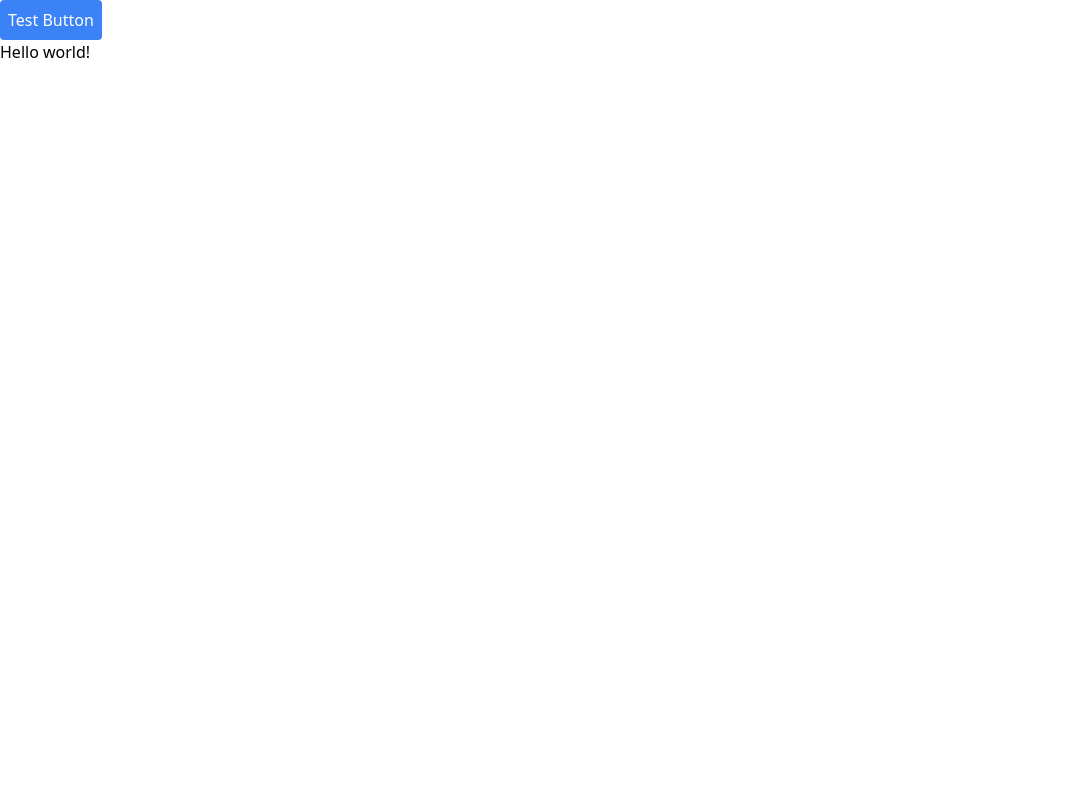
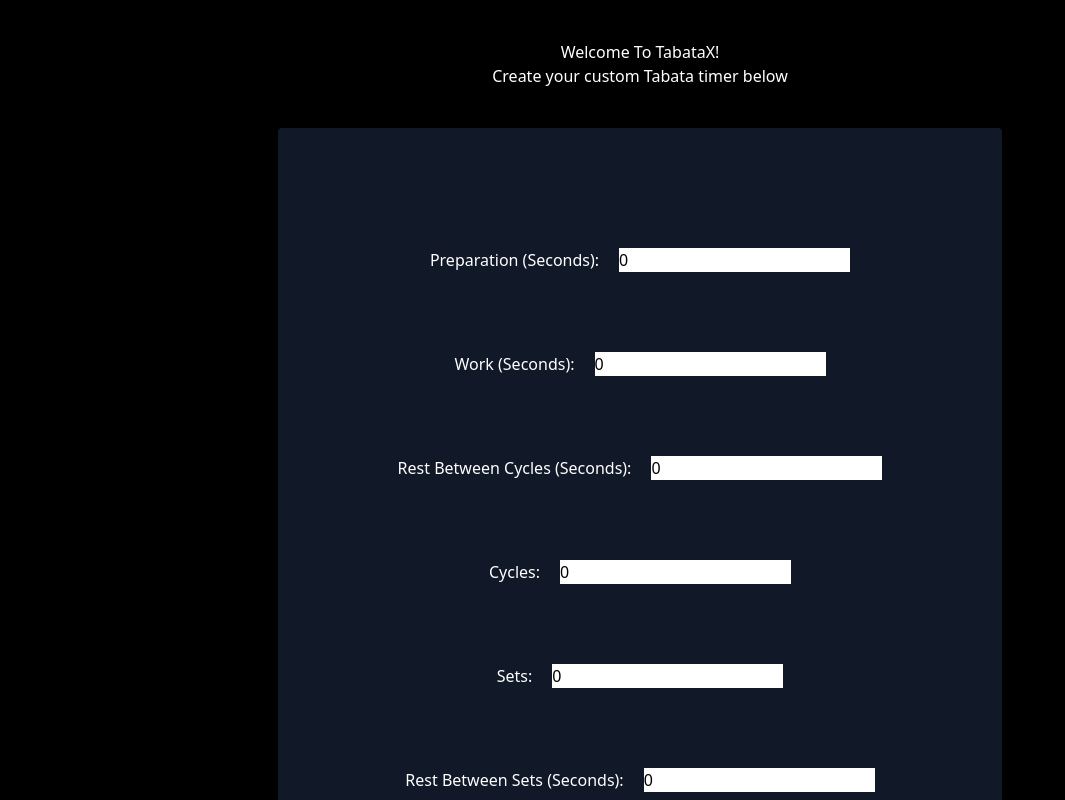
Before and after one commit to falvarezco/upfiit, a React (Vite) app: page / in a window 1280 px wide. Shown: the top 800 px of the page, without its empty margins (0-1065 px from the left). Built offline with nearby package versions, Linux system fonts and the light colour scheme.

Commit message:
Config Landing Page added along with initial form fields

```diff
--- a/src/App.tsx
+++ b/src/App.tsx
@@ -1,10 +1,17 @@
-import {Button} from './components/Button';
+import {Component, FC, ReactNode} from 'react';
+import {
+  Routes,
+  Route,
+} from "react-router-dom";
+import Config from './pages/Config'
 
-export function App() {
+
+const App = () => {
   return (
-    <>
-      <Button />
-      <h1>Hello world!</h1>
-    </>
+    <Routes>
+      <Route path="/" element={<Config/>}/>
+    </Routes>
   );
 }
+
+export default App;
--- a/src/index.html
+++ b/src/index.html
@@ -7,6 +7,6 @@
   </head>
   <body class="bg-white dark:bg-black">
     <div id="app"></div>
-    <script type="module" src="index.js"></script>
+    <script type="module" src="index.tsx"></script>
   </body>
 </html>
--- a/src/index.js
+++ /dev/null
@@ -1,5 +0,0 @@
-import ReactDOM from 'react-dom';
-import { App } from './App';
-
-const app = document.getElementById('app');
-ReactDOM.render(<App />, app);
--- /dev/null
+++ b/src/index.tsx
@@ -0,0 +1,10 @@
+import {createRoot} from 'react-dom/client'
+import { BrowserRouter } from 'react-router-dom'
+import App from './App'
+
+const root = createRoot(document.getElementById('app'))
+root.render(
+  <BrowserRouter>
+    <App/>
+  </BrowserRouter>
+)
--- /dev/null
+++ b/src/pages/Config.tsx
@@ -0,0 +1,63 @@
+import { Formik, Form, Field } from 'formik';
+
+const Config = () => {
+  const initialForm = {
+    preparation: 0,
+    work: 0,
+    restBetweenCycles: 0,
+    cycles: 0,
+    sets: 0,
+    restBetweenSets: 0,
+    coolDown: 0,
+  }
+  const handleSubmit = (values, setSubmitting) => console.log(values);
+  return (
+    <div className='flex items-center flex-col'>
+      <div className="m-10 flex flex-col items-center">
+        <h1 className='text-white text-bold'>Welcome To TabataX!</h1>
+        <h4 className='text-white'>Create your custom Tabata timer below</h4>
+      </div>
+      <Formik initialValues={initialForm} onSubmit={handleSubmit}>
+        {({isSubmitting}) => (
+          <Form>
+            <div className='w-100 flex flex-col items-center p-20 mb-10 bg-gray-900 rounded'>
+              <div className="flex m-10 items-start">
+                <label className="text-white pr-5" htmlFor="preparation">Preparation (Seconds):</label>
+                <Field type="number" id="preparation" name="preparation" />
+              </div>
+              <div className="flex m-10 items-start">
+                <label className="text-white pr-5" htmlFor="preparation">Work (Seconds):</label>
+                <Field type="number" id="work" name="work" />
+              </div>
+              <div className="flex m-10 items-start">
+                <label className="text-white pr-5" htmlFor="preparation">Rest Between Cycles (Seconds):</label>
+                <Field type="number" id="restBetweenCycles" name="restBetweenCycles" />
+              </div>
+              <div className="flex m-10 items-start">
+                <label className="text-white pr-5" htmlFor="preparation">Cycles:</label>
+                <Field type="number" id="cycles" name="cycles" />
+              </div>
+              <div className="flex m-10 items-start">
+                <label className="text-white pr-5" htmlFor="preparation">Sets:</label>
+                <Field type="number" id="sets" name="sets" />
+              </div>
+              <div className="flex m-10 items-start">
+                <label className="text-white pr-5" htmlFor="preparation">Rest Between Sets (Seconds):</label>
+                <Field type="number" id="restBetweenSets" name="restBetweenSets" />
+              </div>
+              <div className="flex m-10 items-start">
+                <label className="text-white pr-5" htmlFor="preparation">Cool Down (Seconds):</label>
+                <Field type="number" id="coolDown" name="coolDown" />
+              </div>
+              <button className='text-white rounded hover:bg-emerald-700 bg-emerald-500 p-5 transition ease-in-out delay-50 cursor-pointer' type="submit" disabled={isSubmitting}>
+                Start Tabata!
+              </button>
+            </div>
+          </Form>
+        )}
+      </Formik>
+    </div>
+  )
+}
+
+export default Config;
--- a/tailwind.config.js
+++ b/tailwind.config.js
@@ -1,6 +1,6 @@
 module.exports = {
   darkMode: "class",
-  content: ["./src/*.{html}", "./src/**/*.{js,jsx,tsx}"],
+  content: ["./src/*.html", "./src/**/*.{js,jsx,tsx}"],
   theme: {
     extend: {},
   },
```
Also changed, not shown: package.json (+6 -1 lines), src/components/Layout.jsx (added), 1 other file (tests, documents, lock files or other folders).
